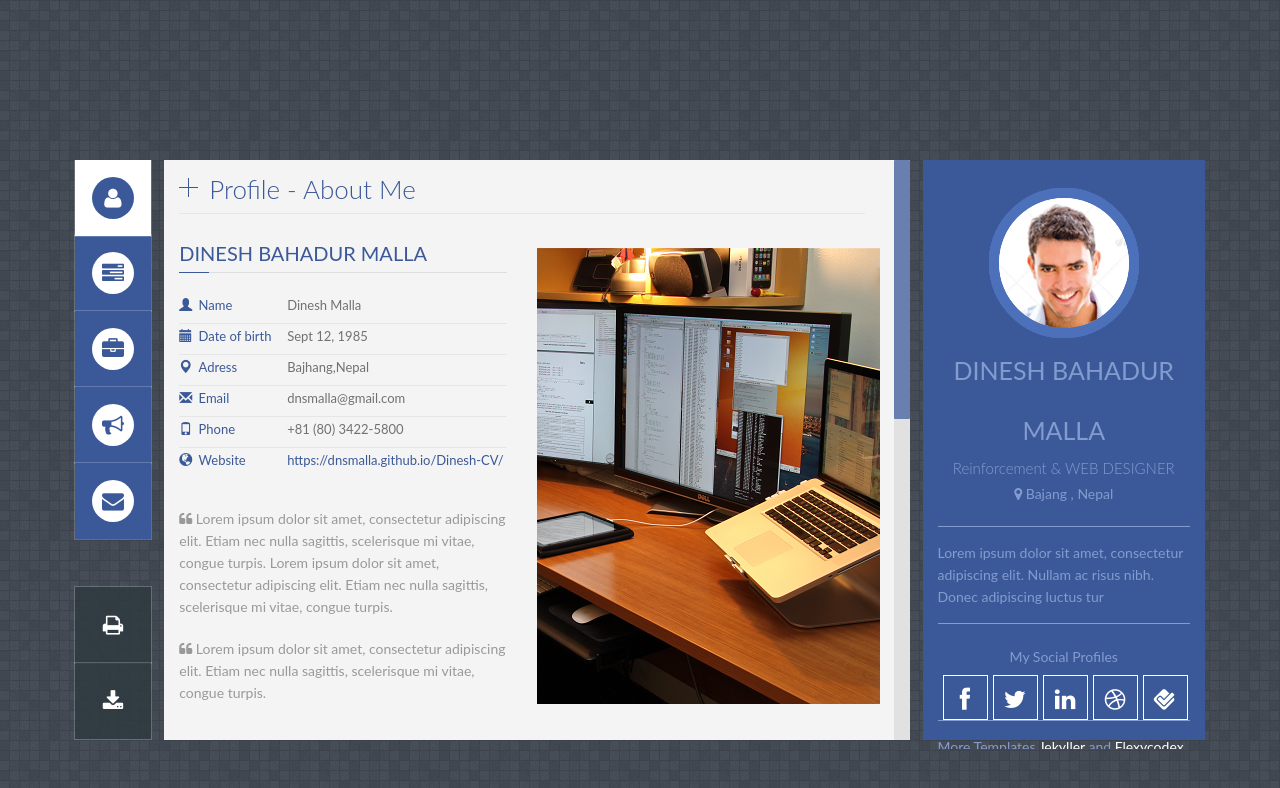
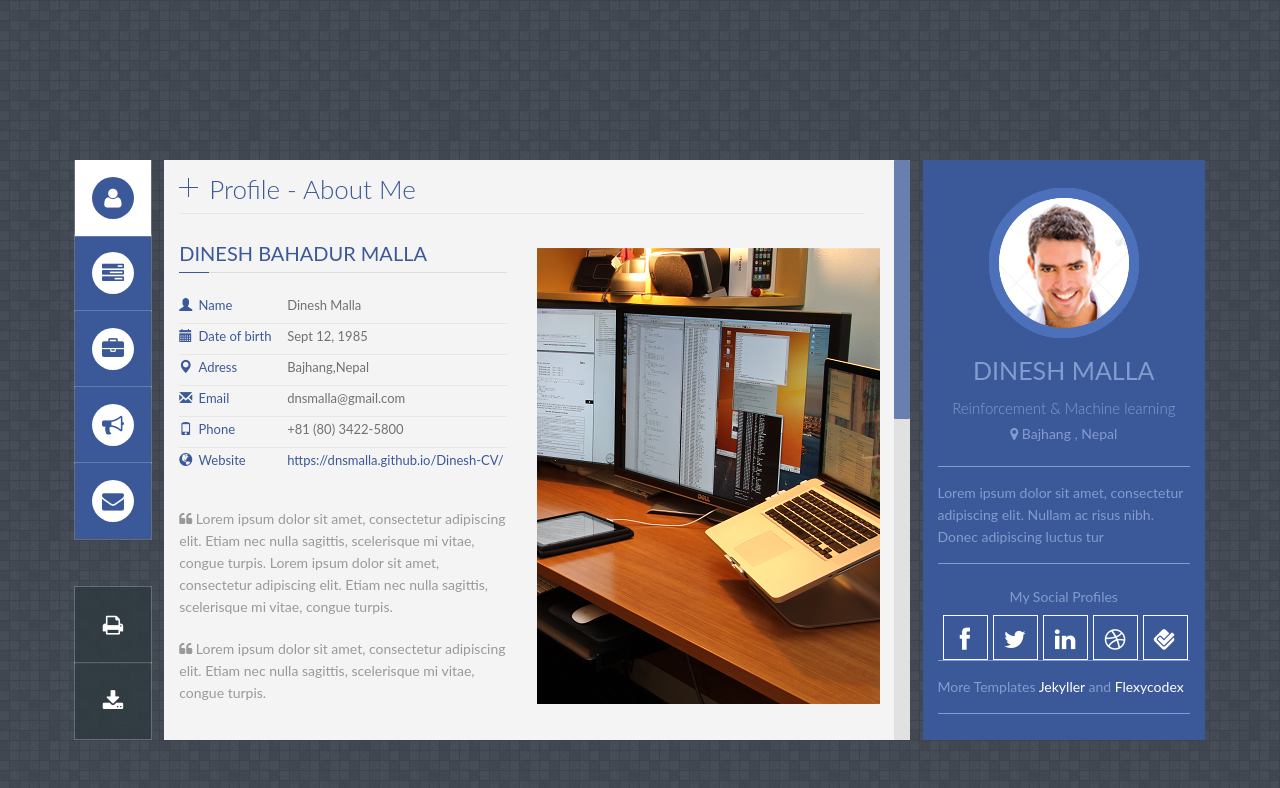
Before and after one commit to jekyller/PanelCV, a Jekyll site: the page built from index.html, in a window 1280 px wide. Shown: the top 788 px of the page. Built offline with Jekyll 4.4.1, drawn with Linux system fonts in a browser that asks for light colours; some web fonts are replaced.

Commit message:
Update _config.yml

```diff
--- a/_config.yml
+++ b/_config.yml
@@ -6,9 +6,9 @@ baseurl: '/Dinesh-CV' #change it according to your repository name
 
 
 # Profile information
-yourname: Dinesh Bahadur Malla  ## put your name
-title: 'Reinforcement &amp; WEB DESIGNER'  ## your title
-location: Bajang , Nepal
+yourname: Dinesh Malla  ## put your name
+title: 'Reinforcement &amp; Machine learning'  ## your title
+location: Bajhang , Nepal
 
 
 ## Social Profiles
```
